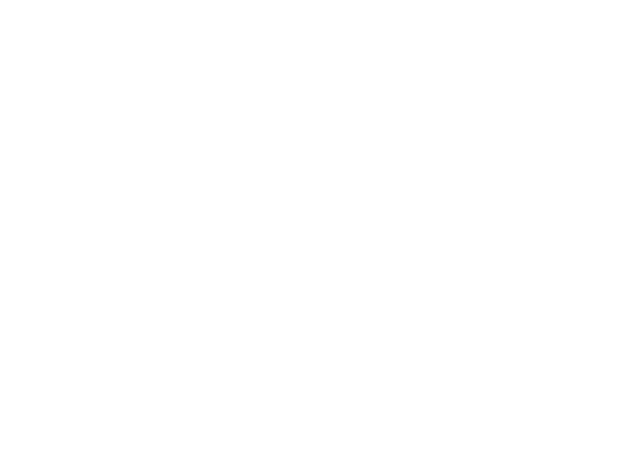
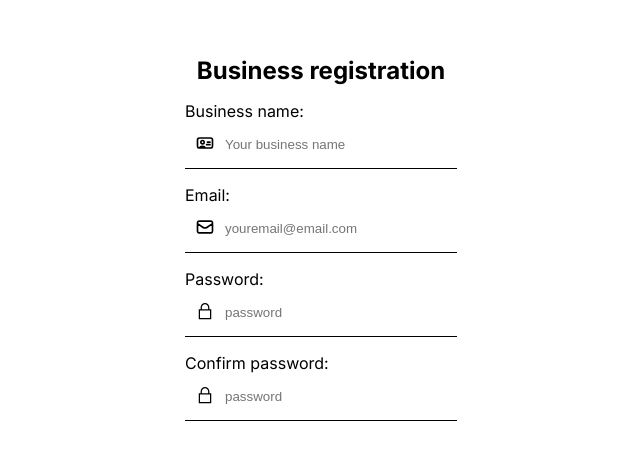
Before and after one commit to kristzz/Paidn, a Vue app in the folder frontend/: page /register/business in a window 1280 px wide. Shown: the part 162-622 px from the top of the page, without its empty margins (319-959 px from the left). Built offline with nearby package versions, Linux system fonts and the light colour scheme.

Commit message:
puspabeigts business reg, pabeidzu dizainu new password

```diff
--- a/frontend/src/router/index.ts
+++ b/frontend/src/router/index.ts
@@ -20,7 +20,7 @@
     {
       path: '/register',
       name: 'typeOfAcc',
-      component: () => import('../views/auth/TypeOfAcc.vue')
+      component: () => import('../views/auth/Register/TypeOfAcc.vue')
     },
     {
       path: '/register/user',
@@ -35,7 +35,12 @@
     {
       path: '/forgotPassword',
       name: 'forgotPassword',
-      component: () => import('../views/auth/ForgotPassword.vue')
+      component: () => import('../views/auth/ForgotPassword/ForgotPassword.vue')
+    },
+    {
+      path: '/forgotPassword/newPassword',
+      name: 'newPassword',
+      component: () => import('../views/auth/ForgotPassword/NewPassword.vue')
     }
   ]
 })
--- a/frontend/src/views/auth/ForgotPassword.vue
+++ b/frontend/src/views/auth/ForgotPassword/ForgotPassword.vue
@@ -1,7 +1,7 @@
 <template>
   <main>
     <h2>Forgot Password</h2>
-    <div id="loginInput" class="input-icon">
+    <div id="emailInput" class="input-icon">
       <label for="email">Email:</label><br />
       <svg
         xmlns="http://www.w3.org/2000/svg"
@@ -45,8 +45,6 @@
 </script>
 
 <style scoped>
-@import '../auth/auth.css';
-
 #registerInstead {
   flex-direction: row;
   margin-top: 1.5rem;
@@ -60,3 +58,5 @@
   align-items: flex-start;
 }
 </style>
+
+<style src="../../auth/auth.css" scoped></style>
--- /dev/null
+++ b/frontend/src/views/auth/ForgotPassword/NewPassword.vue
@@ -0,0 +1,69 @@
+<template>
+  <main>
+    <h2>Password change</h2>
+    <form @submit.prevent="submitForm">
+      <div id="passwordInput" class="input-icon">
+        <label for="password">Password:</label><br />
+        <svg
+          xmlns="http://www.w3.org/2000/svg"
+          x="0px"
+          y="0px"
+          width="100"
+          height="100"
+          viewBox="0 0 32 32"
+        >
+          <path
+            d="M 16 3 C 12.15625 3 9 6.15625 9 10 L 9 13 L 6 13 L 6 29 L 26 29 L 26 13 L 23 13 L 23 10 C 23 6.15625 19.84375 3 16 3 Z M 16 5 C 18.753906 5 21 7.246094 21 10 L 21 13 L 11 13 L 11 10 C 11 7.246094 13.246094 5 16 5 Z M 8 15 L 24 15 L 24 27 L 8 27 Z"
+          ></path>
+        </svg>
+        <input
+          type="password"
+          id="password"
+          class="input"
+          placeholder="password"
+          v-model="password"
+          required
+        />
+      </div>
+      <div id="passwordConfirm" class="input-icon">
+        <label for="passwordConfirm">Confirm password:</label><br />
+        <svg
+          xmlns="http://www.w3.org/2000/svg"
+          x="0px"
+          y="0px"
+          width="100"
+          height="100"
+          viewBox="0 0 32 32"
+        >
+          <path
+            d="M 16 3 C 12.15625 3 9 6.15625 9 10 L 9 13 L 6 13 L 6 29 L 26 29 L 26 13 L 23 13 L 23 10 C 23 6.15625 19.84375 3 16 3 Z M 16 5 C 18.753906 5 21 7.246094 21 10 L 21 13 L 11 13 L 11 10 C 11 7.246094 13.246094 5 16 5 Z M 8 15 L 24 15 L 24 27 L 8 27 Z"
+          ></path>
+        </svg>
+        <input
+          type="password"
+          id="passwordConfirm"
+          class="input"
+          placeholder="password"
+          v-model="passwordConfirm"
+          required
+        />
+      </div>
+      <div class="button-container">
+        <button type="submit" id="sendBtn">Proceed</button>
+      </div>
+    </form>
+  </main>
+</template>
+
+<script lang="ts">
+export default {}
+</script>
+
+<style scoped>
+#passwordInput {
+  margin-top: 1.5rem;
+  margin-bottom: 1.5rem;
+}
+</style>
+
+<style src="../../auth/auth.css" scoped></style>
--- a/frontend/src/views/auth/Login.vue
+++ b/frontend/src/views/auth/Login.vue
@@ -3,7 +3,7 @@
     <div class="login">
       <h2>Login</h2>
       <form @submit.prevent="submitForm">
-        <div id="loginInput" class="input-icon">
+        <div id="emailInput" class="input-icon">
           <label for="email">Email:</label><br />
           <svg
             xmlns="http://www.w3.org/2000/svg"
--- a/frontend/src/views/auth/Register/BusinessRegistration.vue
+++ b/frontend/src/views/auth/Register/BusinessRegistration.vue
@@ -1,7 +1,126 @@
-<template></template>
+<template>
+  <main>
+    <div class="register">
+      <h2>Business registration</h2>
+      <form @submit.prevent="submitForm">
+        <div id="businessnameInput" class="input-icon">
+          <label for="businessname">Business name:</label><br />
+          <svg
+            width="800px"
+            height="800px"
+            viewBox="0 0 24 24"
+            fill="none"
+            xmlns="http://www.w3.org/2000/svg"
+          >
+            <g id="User / User_Card_ID">
+              <path
+                id="Vector"
+                d="M6 18C6.06366 18 6.12926 18 6.19691 18H12M6 18C5.01173 17.9992 4.49334 17.9868 4.0918 17.7822C3.71547 17.5905 3.40973 17.2837 3.21799 16.9074C3 16.4796 3 15.9203 3 14.8002V9.2002C3 8.08009 3 7.51962 3.21799 7.0918C3.40973 6.71547 3.71547 6.40973 4.0918 6.21799C4.51962 6 5.08009 6 6.2002 6H17.8002C18.9203 6 19.4796 6 19.9074 6.21799C20.2837 6.40973 20.5905 6.71547 20.7822 7.0918C21 7.5192 21 8.07899 21 9.19691V14.8031C21 15.921 21 16.48 20.7822 16.9074C20.5905 17.2837 20.2837 17.5905 19.9074 17.7822C19.48 18 18.921 18 17.8031 18H12M6 18C6.00004 16.8954 7.34317 16 9 16C10.6569 16 12 16.8954 12 18M6 18C6 18 6 17.9999 6 18ZM18 14H14M18 11H15M9 13C7.89543 13 7 12.1046 7 11C7 9.89543 7.89543 9 9 9C10.1046 9 11 9.89543 11 11C11 12.1046 10.1046 13 9 13Z"
+                stroke="#000000"
+                stroke-width="2"
+                stroke-linecap="round"
+                stroke-linejoin="round"
+              />
+            </g>
+          </svg>
+          <input
+            type="text"
+            id="businessname"
+            class="input"
+            placeholder="Your business name"
+            v-model="businessname"
+            required
+          />
+        </div>
+        <div id="emailInput" class="input-icon">
+          <label for="email">Email:</label><br />
+          <svg
+            xmlns="http://www.w3.org/2000/svg"
+            width="800px"
+            height="800px"
+            viewBox="0 0 24 24"
+            fill="none"
+          >
+            <path
+              d="M3 8L8.44992 11.6333C9.73295 12.4886 10.3745 12.9163 11.0678 13.0825C11.6806 13.2293 12.3194 13.2293 12.9322 13.0825C13.6255 12.9163 14.2671 12.4886 15.5501 11.6333L21 8M6.2 19H17.8C18.9201 19 19.4802 19 19.908 18.782C20.2843 18.5903 20.5903 18.2843 20.782 17.908C21 17.4802 21 16.9201 21 15.8V8.2C21 7.0799 21 6.51984 20.782 6.09202C20.5903 5.71569 20.2843 5.40973 19.908 5.21799C19.4802 5 18.9201 5 17.8 5H6.2C5.0799 5 4.51984 5 4.09202 5.21799C3.71569 5.40973 3.40973 5.71569 3.21799 6.09202C3 6.51984 3 7.07989 3 8.2V15.8C3 16.9201 3 17.4802 3.21799 17.908C3.40973 18.2843 3.71569 18.5903 4.09202 18.782C4.51984 19 5.07989 19 6.2 19Z"
+              stroke="#000000"
+              stroke-width="2"
+              stroke-linecap="round"
+              stroke-linejoin="round"
+            />
+          </svg>
+          <input
+            type="email"
+            id="email"
+            class="input"
+            placeholder="youremail@email.com"
+            v-model="email"
+            required
+          />
+        </div>
+        <div id="passwordInput" class="input-icon gap">
+        <label for="password">Password:</label><br />
+        <svg
+          xmlns="http://www.w3.org/2000/svg"
+          x="0px"
+          y="0px"
+          width="100"
+          height="100"
+          viewBox="0 0 32 32"
+        >
+          <path
+            d="M 16 3 C 12.15625 3 9 6.15625 9 10 L 9 13 L 6 13 L 6 29 L 26 29 L 26 13 L 23 13 L 23 10 C 23 6.15625 19.84375 3 16 3 Z M 16 5 C 18.753906 5 21 7.246094 21 10 L 21 13 L 11 13 L 11 10 C 11 7.246094 13.246094 5 16 5 Z M 8 15 L 24 15 L 24 27 L 8 27 Z"
+          ></path>
+        </svg>
+        <input
+          type="password"
+          id="password"
+          class="input"
+          placeholder="password"
+          v-model="password"
+          required
+        />
+      </div>
+      <div id="passwordConfirm" class="input-icon gap">
+        <label for="passwordConfirm">Confirm password:</label><br />
+        <svg
+          xmlns="http://www.w3.org/2000/svg"
+          x="0px"
+          y="0px"
+          width="100"
+          height="100"
+          viewBox="0 0 32 32"
+        >
+          <path
+            d="M 16 3 C 12.15625 3 9 6.15625 9 10 L 9 13 L 6 13 L 6 29 L 26 29 L 26 13 L 23 13 L 23 10 C 23 6.15625 19.84375 3 16 3 Z M 16 5 C 18.753906 5 21 7.246094 21 10 L 21 13 L 11 13 L 11 10 C 11 7.246094 13.246094 5 16 5 Z M 8 15 L 24 15 L 24 27 L 8 27 Z"
+          ></path>
+        </svg>
+        <input
+          type="password"
+          id="passwordConfirm"
+          class="input"
+          placeholder="password"
+          v-model="passwordConfirm"
+          required
+        />
+      </div>
+      </form>
+    </div>
+  </main>
+</template>
 
 <script>
 export default {}
 </script>
 
-<style></style>
+<style scoped>
+#businessnameInput {
+  margin-top: 1rem;
+}
+
+.gap{
+    margin-top: 1rem;
+}
+</style>
+
+<style src="../../auth/auth.css" scoped></style>
--- a/frontend/src/views/auth/auth.css
+++ b/frontend/src/views/auth/auth.css
@@ -14,8 +14,8 @@
   align-items: center;
 }
 
-#loginInput {
-  margin-top: 2rem;
+#emailInput {
+  margin-top: 1rem;
 }
 
 #sendBtn {
```
Also changed, not shown: frontend/src/views/auth/Register/TypeOfAcc.vue (renamed from frontend/src/views/auth/TypeOfAcc.vue), 1 other file (tests, documents, lock files or other folders).
